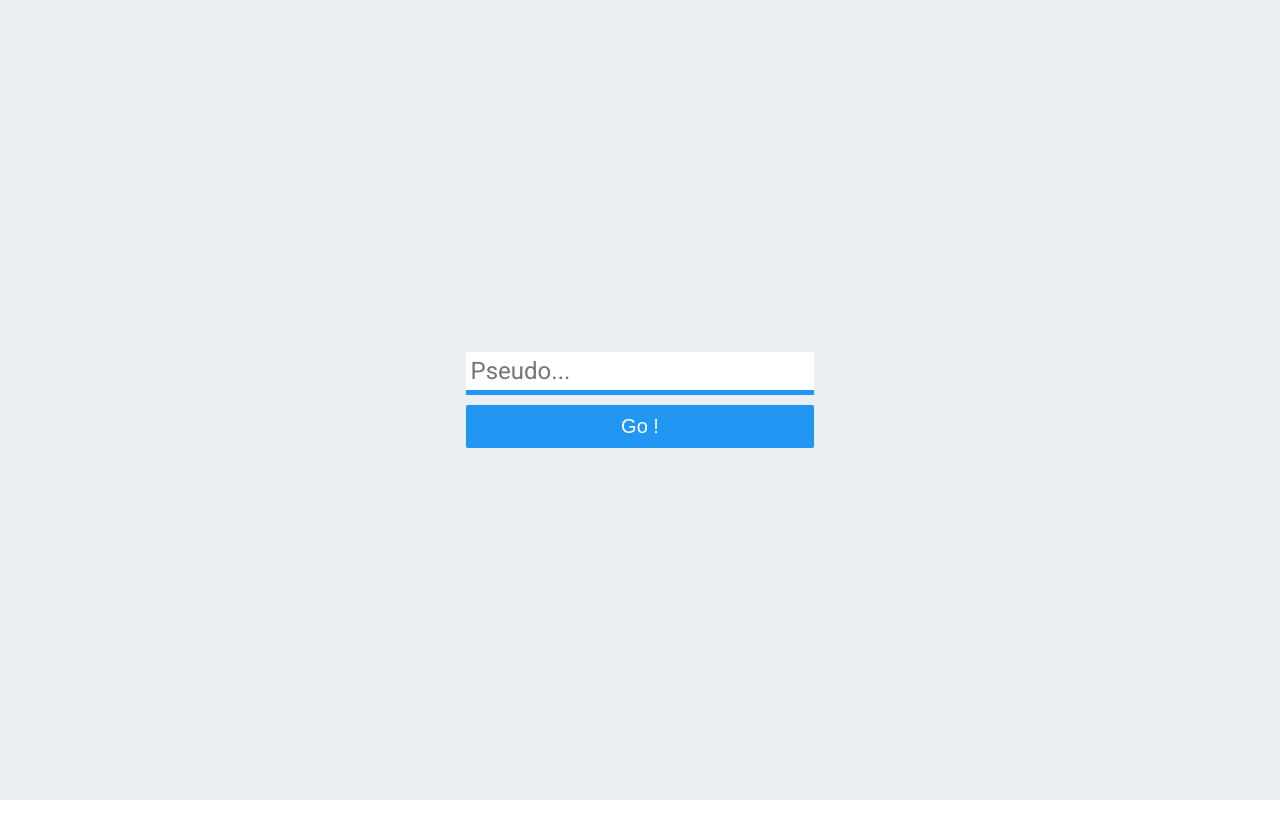
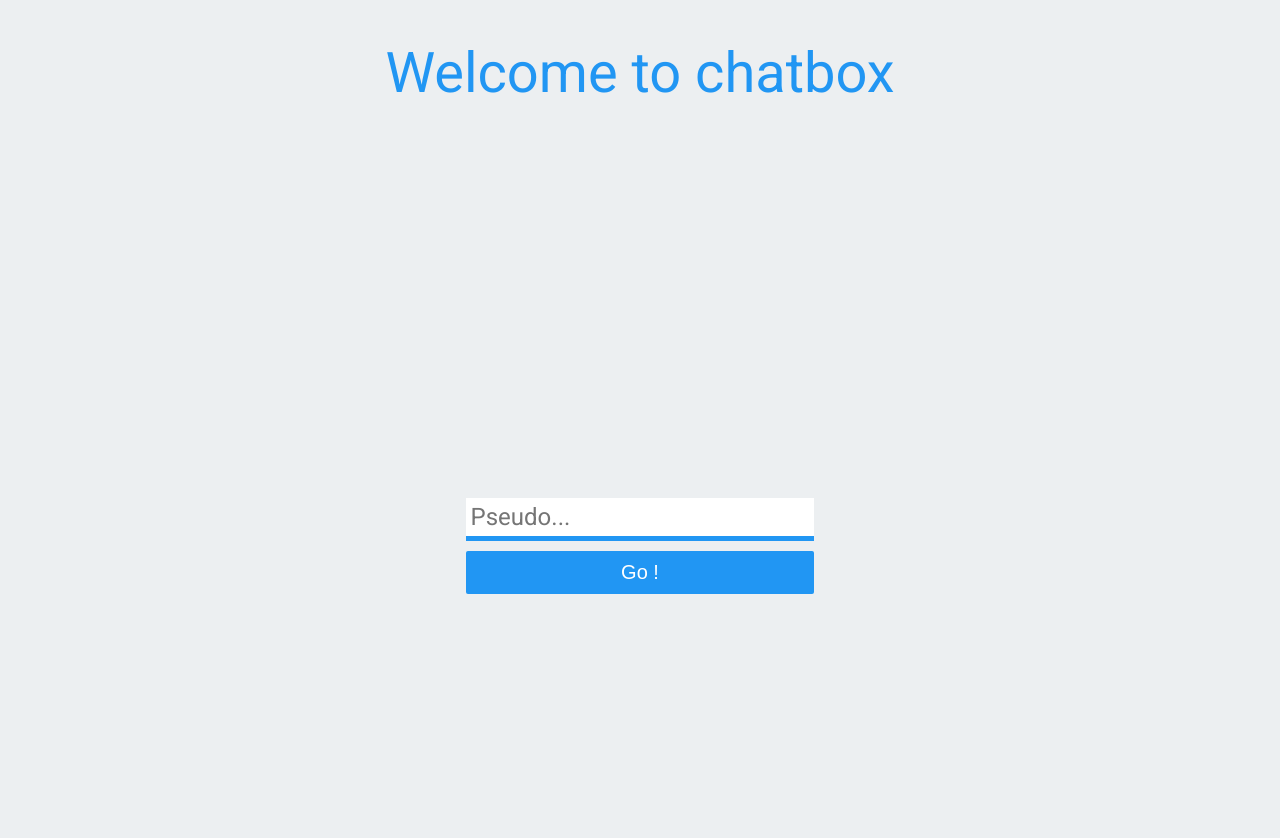
Before and after one commit to hatemabbes/Chatbox, a React (Create React App) app: page / in a window 1280 px wide. Shown: the top 838 px of the page. Before the commit the page ends 800 px from the top, so only its background shows below. Built offline with nearby package versions, Linux system fonts and the light colour scheme.

Commit message:
Configure connexion component

```diff
--- a/src/App.css
+++ b/src/App.css
@@ -21,6 +21,12 @@ body {
 	padding: 0;
 	margin: 0;
 	font-size: 20px;
+}
+.title {
+  color : #2196F3;
+  background-color: #eceff1;
+  padding: 5vh;
+  font-size: 7vh;
 }
 .connexionBox {
 	background-color: #eceff1;
--- a/src/components/Connexion.js
+++ b/src/components/Connexion.js
@@ -1,18 +1,48 @@
-import React, { Component } from 'react'
+import React, { Component, Fragment } from 'react'
+import { Redirect } from 'react-router-dom'
 
 class Connexion extends Component {
+    state = {
+        pseudo: '',
+        btnPressed: false
+    }
+
+    handleChange = event => {
+        const pseudo = event.target.value
+        this.setState({
+            pseudo
+        })
+    }
+    handleSubmit = event => {
+        event.preventDefault()
+        this.setState({
+            btnPressed: true
+        })
+    }
     render() {
+        if (this.state.btnPressed) {
+            return (<Redirect push to={`pseudo/${this.state.pseudo}`} />)
+        }
         return (
+            <Fragment>
+                <div className='title'>
+                     <center> Welcome to chatbox  </center>
+                </div>
+
                 <div className="connexionBox">
-                <form className='connexion'>
+                    <form className='connexion' onSubmit={this.handleSubmit}>
                         <input
                             type='text'
                             required
                             placeholder='Pseudo...'
+                            value={this.state.pseudo}
+                            onChange={this.handleChange}
                         />
                         <button type='submit'> Go ! </button>
                     </form>
                 </div>
+            </Fragment>
+
         )
     }
 }
```
Lines whose indentation alone changed are shown as unchanged.
